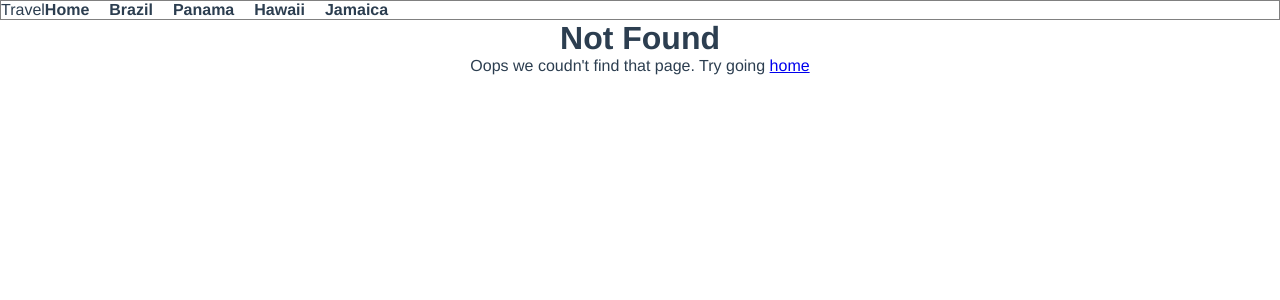
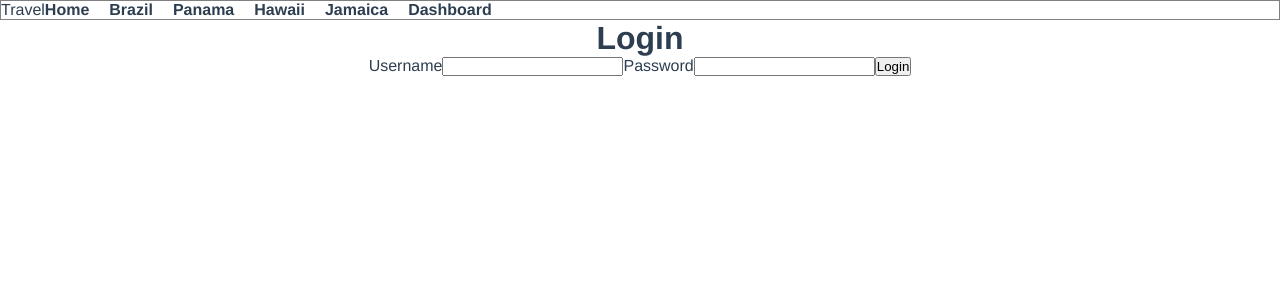
Before and after one commit to hdev14/travel, a Vue app: page /login in a window 1280 px wide. Before the commit this address had no page. Shown: the top 300 px of the page. Built offline with nearby package versions, Linux system fonts and the light colour scheme.

Commit message:
feat: add authenticate route

```diff
--- a/src/components/TheNavigation.vue
+++ b/src/components/TheNavigation.vue
@@ -11,6 +11,12 @@
       <li v-for="destination in destinations" :key="destination.name" class="links">
         <router-link :to="{ name: 'DestinationDetails', params: { slug: destination.slug }}">
           {{ destination.name }}
+        </router-link>
+      </li>
+
+      <li class="links">
+        <router-link to="/user">
+          Dashboard
         </router-link>
       </li>
     </ul>
--- a/src/router/index.js
+++ b/src/router/index.js
@@ -37,6 +37,17 @@
     }
   },
   {
+    path: '/user',
+    name: 'User',
+    component: () => import('../views/User.vue'),
+    meta: { requiresAuth: true }
+  },
+  {
+    path: '/login',
+    name: 'Login',
+    component: () => import('../views/Login.vue')
+  },
+  {
     path: '/404',
     alias: '*',
     name: 'NotFound',
@@ -61,4 +72,12 @@
   routes
 })
 
+router.beforeEach((to, from, next) => {
+  if (to.matched.some(record => record.meta.requiresAuth) && !store.user) {
+    return next({ name: 'Login' })
+  }
+
+  next()
+})
+
 export default router
--- a/src/store.js
+++ b/src/store.js
@@ -1,4 +1,5 @@
 export default {
+  user: null,
   destinations: [
     {
       name: 'Brazil',
--- /dev/null
+++ b/src/views/Login.vue
@@ -0,0 +1,31 @@
+<template>
+  <div>
+    <h1>Login</h1>
+    <div>
+      <label for="username">Username</label>
+      <input v-model="username" type="text" name="usernaem">
+      <label for="password">Password</label>
+      <input v-model="password" type="text" name="password">
+      <button @click="login">Login</button>
+    </div>
+  </div>
+</template>
+
+<script>
+import store from '@/store'
+
+export default {
+  data () {
+    return {
+      username: null,
+      password: null
+    }
+  },
+  methods: {
+    login () {
+      store.user = this.username
+      this.$router.push('/user')
+    }
+  }
+}
+</script>
--- /dev/null
+++ b/src/views/User.vue
@@ -0,0 +1,24 @@
+<template>
+  <div>
+    <h1>Welcome {{ user }}</h1>
+    <button @click="logOut">log out</button>
+  </div>
+</template>
+
+<script>
+import store from '@/store'
+
+export default {
+  data () {
+    return {
+      user: store.user
+    }
+  },
+  methods: {
+    logOut () {
+      store.user = null
+      this.$router.push('/')
+    }
+  }
+}
+</script>
```
